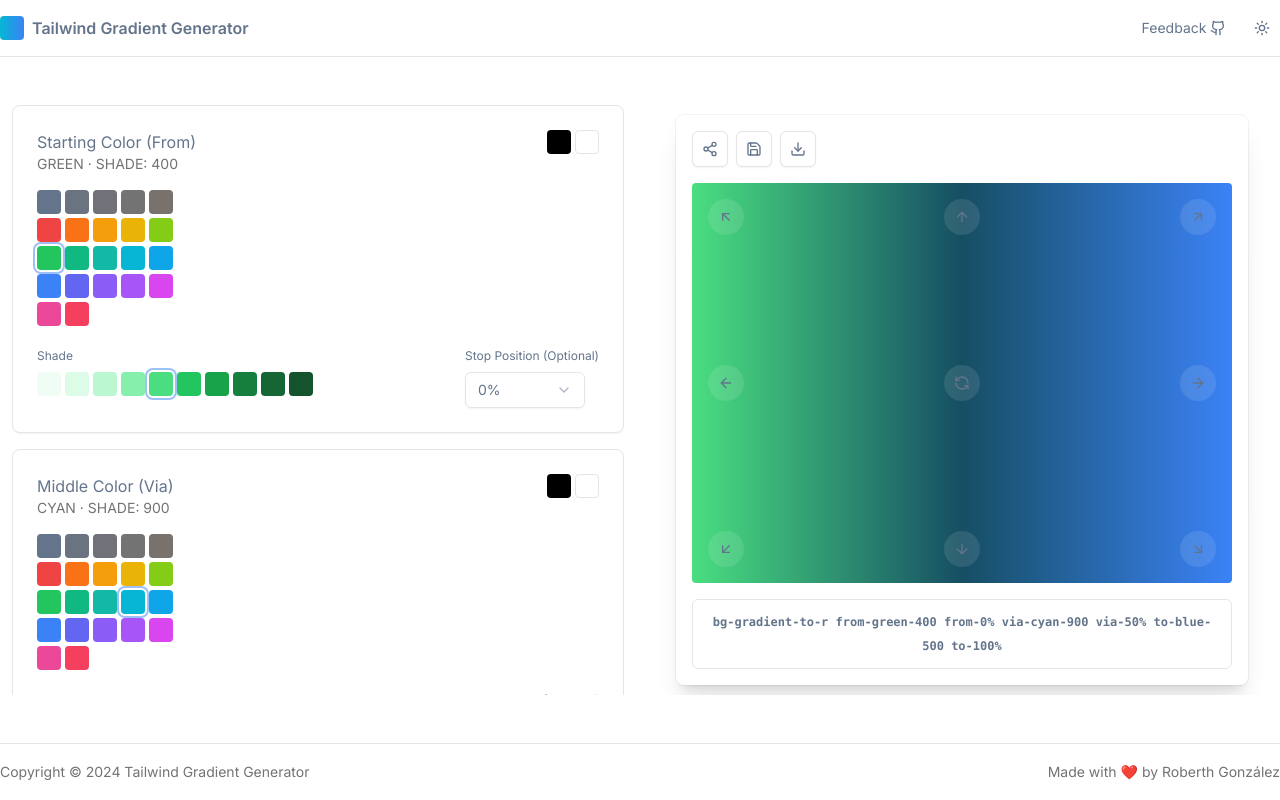
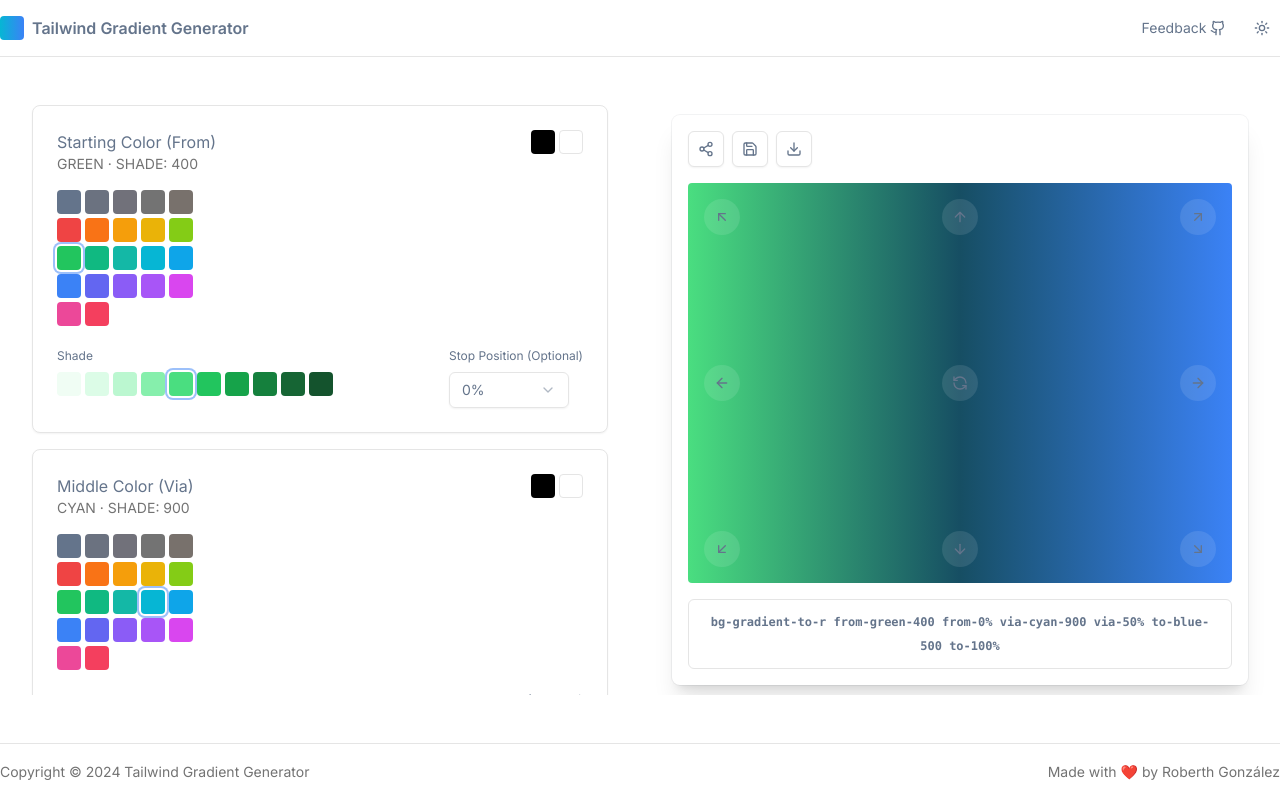
Before and after one commit to roberthgnz/tailwind-gradient-generator, a React (Vite) app: page / in a window 1280 px wide. Built offline with nearby package versions, Linux system fonts and the light colour scheme.

Commit message:
chore: adjust padding and layout for color selector components in App

```diff
--- a/src/App.tsx
+++ b/src/App.tsx
@@ -134,9 +134,9 @@ export default function App() {
                     height: `calc(100vh - ${headerSizes?.height || 56.9}px - ${footerSizes?.height || 56.9}px)`,
                 }}
             >
-                <div className="h-full grid md:grid-cols-2 gap-2 py-6 sm:py-12">
-                    <ScrollArea className="px-3">
-                        <div className="h-full overflow-y-auto flex flex-col gap-4">
+                <div className="h-full grid md:grid-cols-2 py-6 sm:py-12">
+                    <ScrollArea className="px-4">
+                        <div className="h-full overflow-y-auto flex flex-col gap-4 px-4">
                             <ColorSelector
                                 label="Starting color (from)"
                                 selectedColor={gradient.start.color}
```
